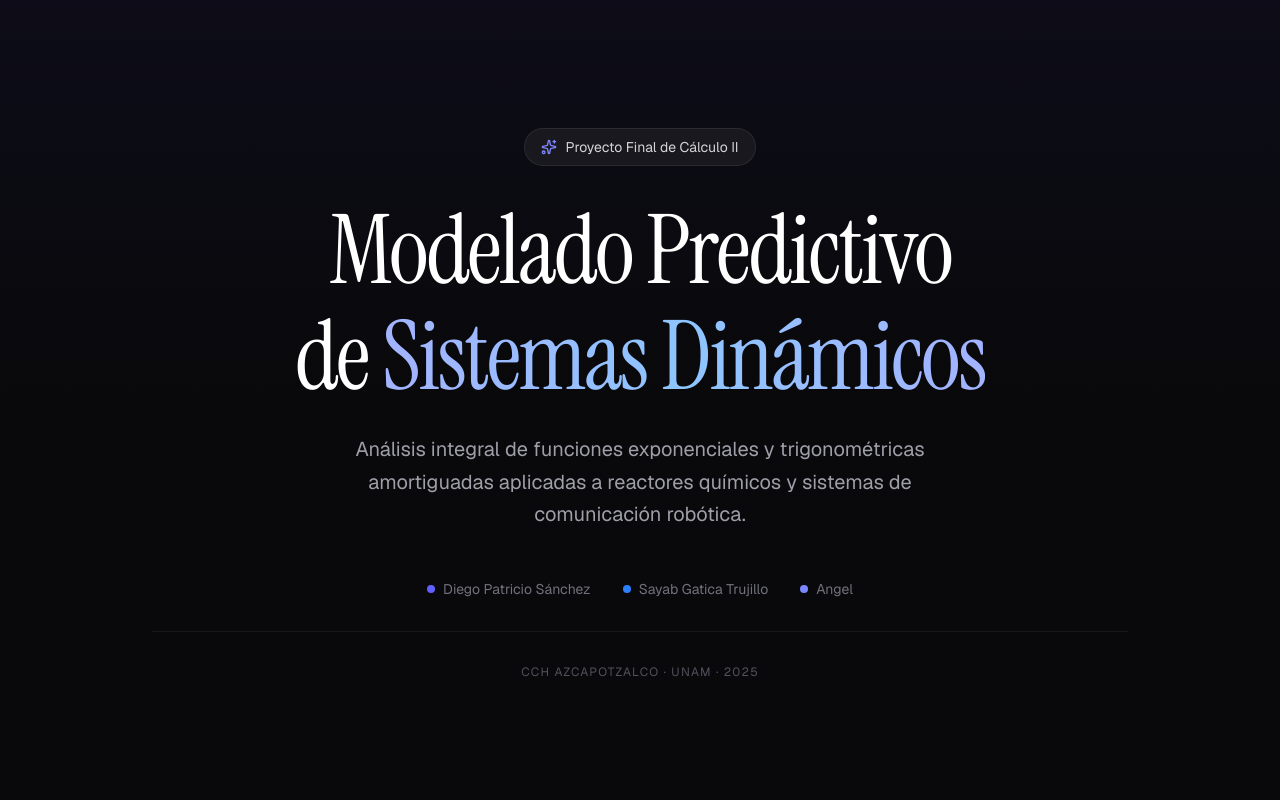
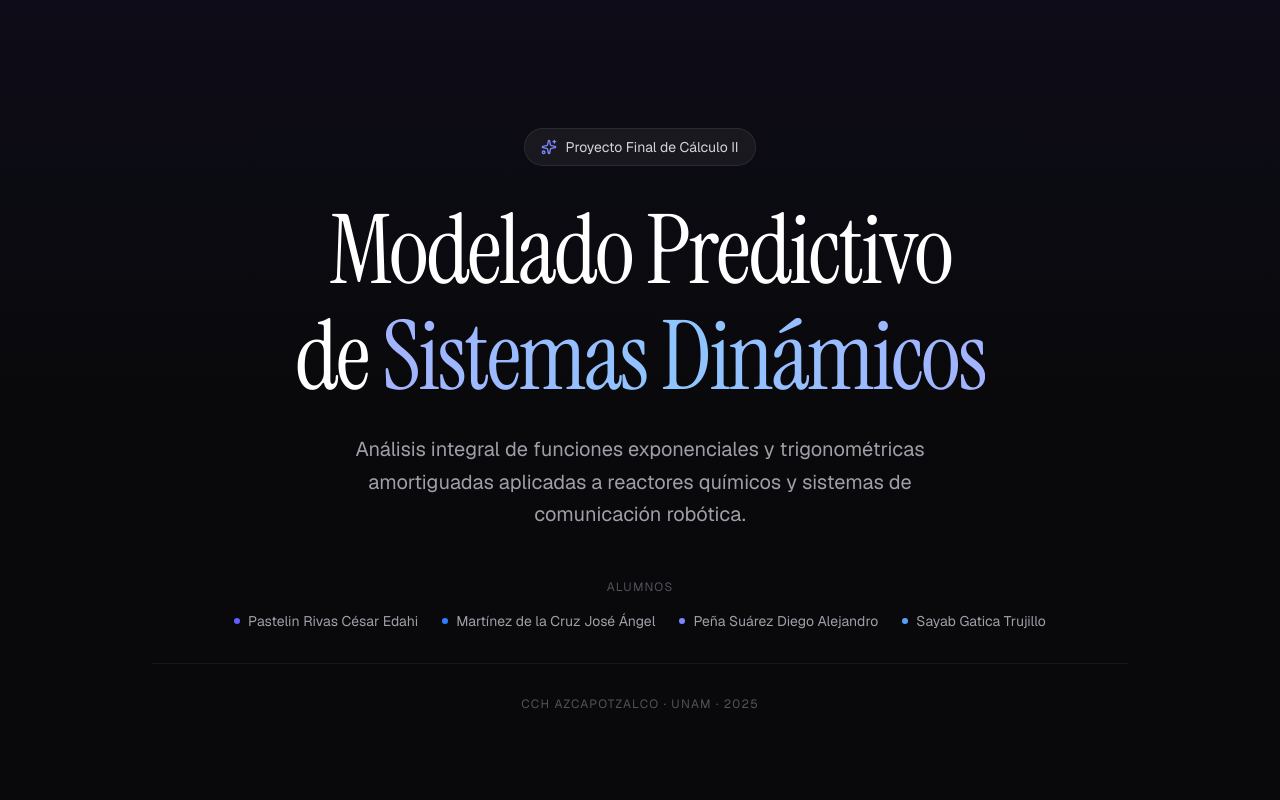
Before and after one commit to DieGold1607/continuum-engine, a Next.js app: page / in a window 1280 px wide. Shown: the top 800 px of the page. Built offline with nearby package versions, Linux system fonts and the light colour scheme.

Commit message:
feat: update Hero section with correct student names\n\nCorrect names and add color points for visual consistency.

```diff
--- a/components/hero-section.tsx
+++ b/components/hero-section.tsx
@@ -40,18 +40,25 @@ export function HeroSection() {
         </p>
 
         {/* Authors */}
-        <div className="flex flex-wrap justify-center gap-x-8 gap-y-3 text-sm text-zinc-500">
-          <div className="flex items-center gap-2">
-            <div className="w-2 h-2 rounded-full bg-indigo-500" />
-            <span>Diego Patricio Sánchez</span>
-          </div>
-          <div className="flex items-center gap-2">
-            <div className="w-2 h-2 rounded-full bg-blue-500" />
-            <span>Sayab Gatica Trujillo</span>
-          </div>
-          <div className="flex items-center gap-2">
-            <div className="w-2 h-2 rounded-full bg-indigo-400" />
-            <span>Angel</span>
+        <div className="space-y-3">
+          <p className="text-xs text-zinc-600 uppercase tracking-widest mb-4">Alumnos</p>
+          <div className="flex flex-wrap justify-center gap-x-6 gap-y-3 text-sm text-zinc-400">
+            <div className="flex items-center gap-2">
+              <div className="w-1.5 h-1.5 rounded-full bg-indigo-500" />
+              <span>Pastelin Rivas César Edahi</span>
+            </div>
+            <div className="flex items-center gap-2">
+              <div className="w-1.5 h-1.5 rounded-full bg-blue-500" />
+              <span>Martínez de la Cruz José Ángel</span>
+            </div>
+            <div className="flex items-center gap-2">
+              <div className="w-1.5 h-1.5 rounded-full bg-indigo-400" />
+              <span>Peña Suárez Diego Alejandro</span>
+            </div>
+            <div className="flex items-center gap-2">
+              <div className="w-1.5 h-1.5 rounded-full bg-blue-400" />
+              <span>Sayab Gatica Trujillo</span>
+            </div>
           </div>
         </div>
 
```
